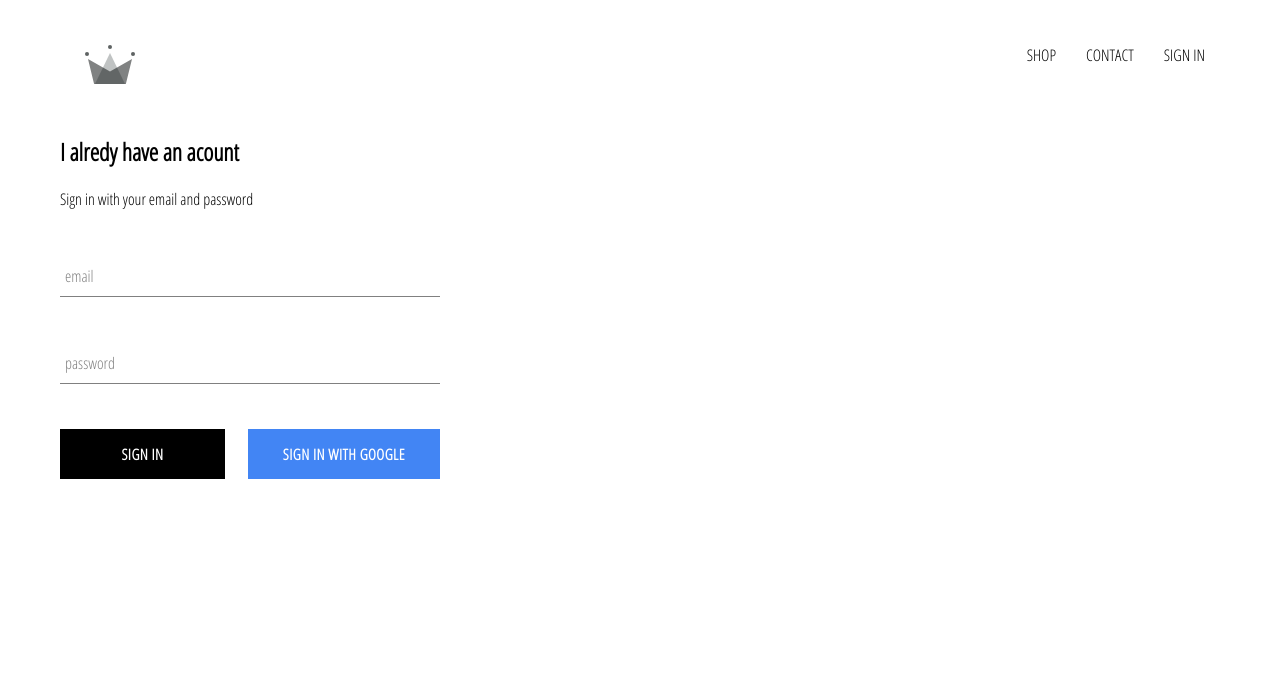
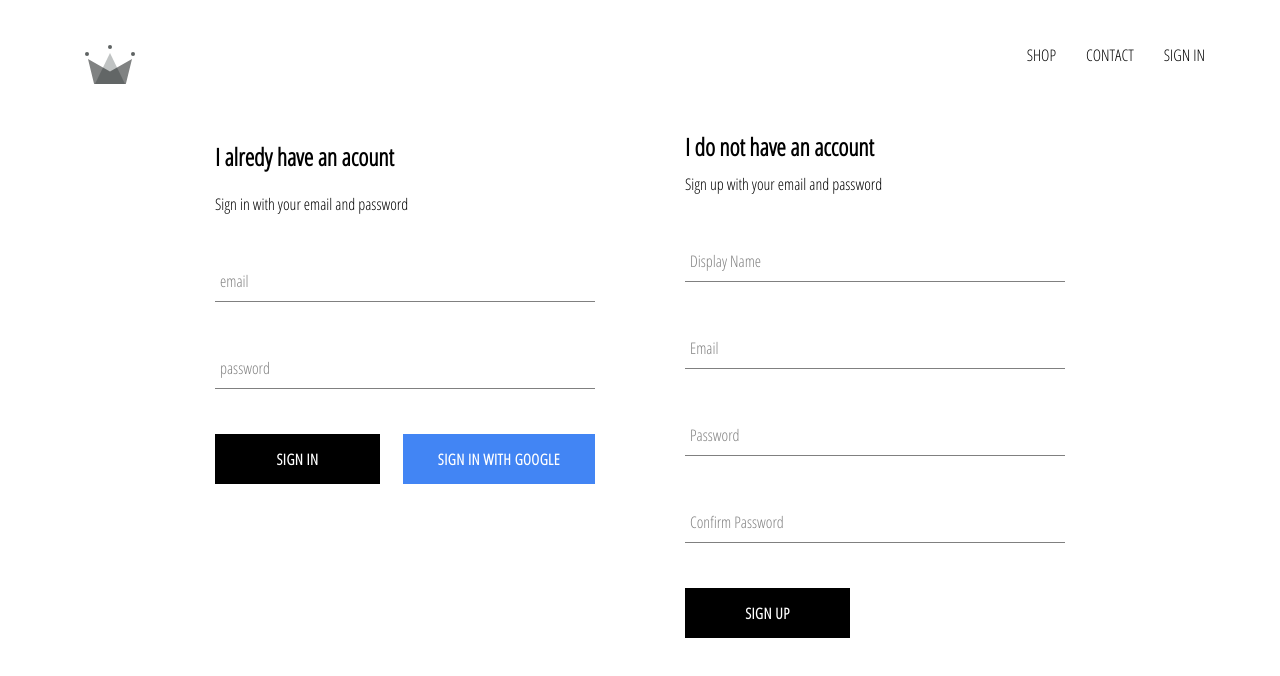
Before and after one commit to farzan-web/crwn-clothing, a React (Create React App) app: page /signin in a window 1280 px wide. Shown: the top 676 px of the page. Built offline with nearby package versions, Linux system fonts and the light colour scheme; no server answers.

Commit message:
implemented firebase utils, include ability to store authenticated users into our firestore database

```diff
--- a/src/App.js
+++ b/src/App.js
@@ -7,7 +7,7 @@
 import ShopPage from './pages/shop/shop.component';
 import SignInAndSignUpPage from './pages/sign-in-and-sign-up/sign-in-and-sign-up.component';
 import Header from './components/header/header.component';
-import { auth } from './firebase/firebase.utils';
+import { auth, createUserProfileDocument } from './firebase/firebase.utils';
 
 class App extends React.Component {
   constructor(){
@@ -21,10 +21,22 @@
   unsubscribeFromAuth = null
 
   componentDidMount(){
-    this.unsubscribeFromAuth = auth.onAuthStateChanged(user => {
-      this.setState({ currentUser: user });
-      console.log(user);
-    })
+    this.unsubscribeFromAuth = auth.onAuthStateChanged(async userAuth => {
+       if(userAuth){
+         const userRef = await createUserProfileDocument(userAuth);
+
+         userRef.onSnapshot(snapShot => {
+           this.setState({
+             currentUser: {
+               id: snapShot.id,
+               ...snapShot.data()
+             }
+           });
+           console.log(this.state);
+         });
+       }
+       this.setState({currentUser:userAuth});
+    });
   }
 
   componentWillUnmount(){
--- /dev/null
+++ b/src/components/sign-up/sign-up.component.jsx
@@ -0,0 +1,104 @@
+import React from 'react';
+
+import FormInput from '../form-input/form-input.component';
+import CustomButton from '../custom-button/custom-button.component';
+
+import {auth, createUserProfileDocument} from '../../firebase/firebase.utils';
+
+import "./sign-up.styles.scss";
+
+class SignUp extends React.Component {
+    constructor(){
+        super();
+
+        this.state ={
+            displayName: '',
+            email:'',
+            password:'',
+            confirmPassword:''
+        }
+    }
+
+    handleSubmit = async event => {
+        event.preventDefault();
+
+        const {displayName, email, password, confirmPassword} = this.state;
+
+        if(password !== confirmPassword){
+            alert("passwords don't match");
+            return;
+        }
+
+        try{
+            const {user} = await auth.createUserWithEmailAndPassword(email, password);
+
+            await createUserProfileDocument(user, {displayName});
+
+            this.setState({
+                displayName: '',
+                email:'',
+                password:'',
+                confirmPassword:''
+            });
+
+        }catch (error){
+            console.error(error);
+        }
+    };
+
+    handleChange = event => {
+        const {name, value} = event.target;
+
+        this.setState({[name]: value});
+    }
+
+    render(){
+        const {displayName, email, password, confirmPassword} = this.state;
+        return(
+            <div className='sign-up'>
+                <h2 className='title'>I do not have an account</h2>
+                <span>Sign up with your email and password</span>
+                <form className='sign-up-form' onSubmit={this.handleSubmit}>
+                    <FormInput
+                        type='text'
+                        name='displayName'
+                        value={displayName}
+                        onChange={this.handleChange}
+                        label='Display Name'
+                        required
+                    />
+
+                    <FormInput
+                        type='email'
+                        name='email'
+                        value={email}
+                        onChange={this.handleChange}
+                        label='Email'
+                        required
+                    />
+
+                    <FormInput
+                        type='password'
+                        name='password'
+                        value={password}
+                        onChange={this.handleChange}
+                        label='Password'
+                        required
+                    />
+
+                    <FormInput
+                        type='password'
+                        name='confirmPassword'
+                        value={confirmPassword}
+                        onChange={this.handleChange}
+                        label='Confirm Password'
+                        required
+                    />
+                    <CustomButton type='submit'>SIGN UP</CustomButton>
+                </form>
+            </div>
+        )
+    }
+}
+
+export default SignUp;
--- /dev/null
+++ b/src/components/sign-up/sign-up.styles.scss
@@ -0,0 +1,9 @@
+.sign-up{
+    display: flex;
+    flex-direction: column;
+    width: 380px;
+
+    .title{
+        margin: 10px 0;
+    }
+}
--- a/src/firebase/firebase.utils.js
+++ b/src/firebase/firebase.utils.js
@@ -13,6 +13,32 @@
     measurementId: "G-72H9LT83H0"
 };
 
+export const createUserProfileDocument = async (userAuth, additionalData) => {
+    if (!userAuth) return;
+
+    const userRef = firestore.doc(`users/${userAuth.uid}`);
+
+    const snapShot = await userRef.get();
+
+    if(!snapShot.exists){
+        const {displayName, email} = userAuth;
+        const createdAt = new Date();
+
+        try{
+            await userRef.set({
+                displayName,
+                email,
+                createdAt,
+                ...additionalData
+            })
+        } catch (error){
+            console.log('error creating user', error.message);
+        }
+    }
+
+    return userRef;
+};
+
 firebase.initializeApp(config);
 
 export const auth = firebase.auth();
--- a/src/pages/sign-in-and-sign-up/sign-in-and-sign-up.component.jsx
+++ b/src/pages/sign-in-and-sign-up/sign-in-and-sign-up.component.jsx
@@ -1,12 +1,14 @@
 import React from "react";
 
 import SignIn from '../../components/sign-in/sign-in.component';
+import SignUp from '../../components/sign-up/sign-up.component';
 
 import './sign-in-and-sign-up.styles.scss';
 
 const SignInAndSignUpPage = () => (
     <div className='sign-in-and-sign-up'>
         <SignIn/>
+        <SignUp/>
     </div>
 );
 
--- a/src/pages/sign-in-and-sign-up/sign-in-and-sign-up.styles.scss
+++ b/src/pages/sign-in-and-sign-up/sign-in-and-sign-up.styles.scss
@@ -0,0 +1,6 @@
+.sign-in-and-sign-up {
+    width: 850px;
+    display: flex;
+    justify-content: space-between;
+    margin: 30px auto;
+}
```
